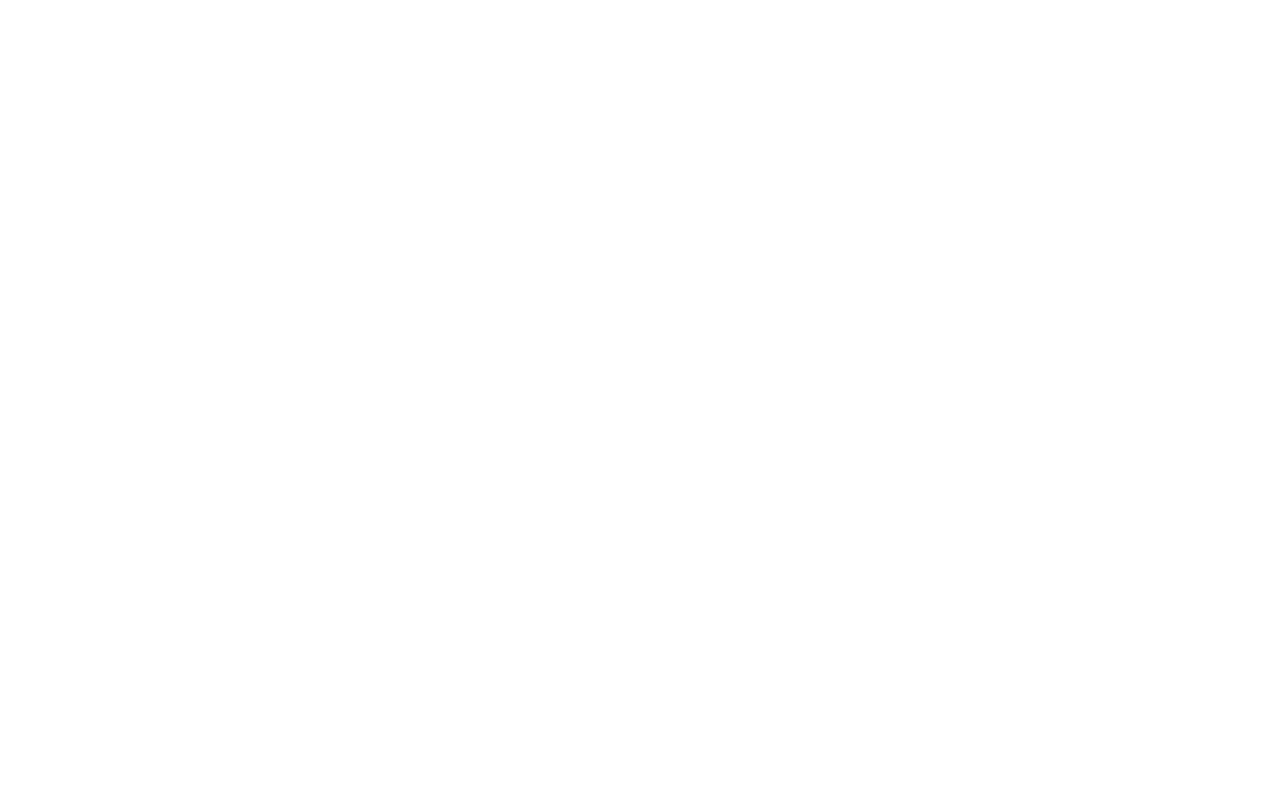
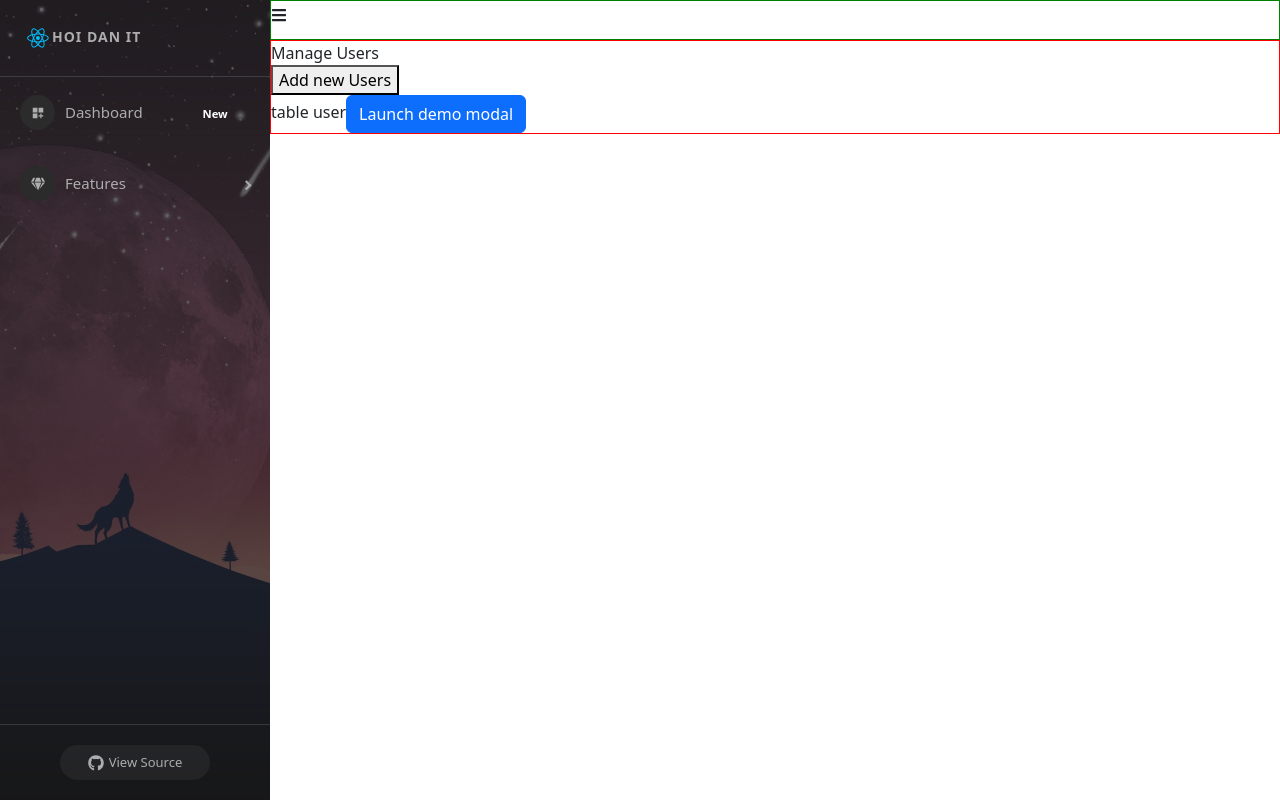
Before and after one commit to alfie-tran/demo-react, a React (Create React App) app: page /admins/manage-users in a window 1280 px wide. Before the commit this address had no page. Built offline with nearby package versions, Linux system fonts and the light colour scheme.

Commit message:
dieu chinh lai route trang Admin (voi Outlet) va tao form user (thuoc tinh backdrop)

```diff
--- a/src/App.scss
+++ b/src/App.scss
@@ -71,6 +71,7 @@
 					color: white;
 					padding: 0 15px;
 					height: 40px;
+					border: none; //xoa vien cua button
 					&.hover {
 						background: black;
 					}
--- a/src/components/Admin/Admin.js
+++ b/src/components/Admin/Admin.js
@@ -2,6 +2,9 @@
 import './Admin.scss';
 import { FaBars } from 'react-icons/fa';
 import { useState } from 'react';
+
+import { Outlet } from 'react-router-dom';
+
 const Admin = (props) => {
 	const [collapsed, setCollapsed] = useState(false); // mình thêm useState để quản lý trạng thái collapsed của sidebar
 	return (
@@ -11,12 +14,17 @@
 				{/* truyền collapsed vào component SideBar để điều khiển trạng thái thu gọn của sidebar */}
 			</div>
 			<div className="admin-content">
-				<FaBars
-					onClick={() => {
-						setCollapsed(!collapsed);
-					}}
-				/>
-				Content go here
+				<div className="admin-header">
+					<FaBars
+						onClick={() => {
+							setCollapsed(!collapsed);
+						}}
+					/>
+				</div>
+
+				<div className="admin-main">
+					<Outlet />
+				</div>
 			</div>
 		</div>
 	);
--- a/src/components/Admin/Admin.scss
+++ b/src/components/Admin/Admin.scss
@@ -1,10 +1,20 @@
 .admin-container {
 	display: flex;
 	flex-direction: row;
-	gap: 20px;
 	.admin-sidebar {
 		.pro-sidebar {
 			height: 100vh !important; //cao tuong thich voi man hinh may tinh cua minh
 		}
 	}
+
+	.admin-content {
+		width: 100%;
+		.admin-header {
+			height: 40px;
+			border: 1px solid green;
+		}
+		.admin-main {
+			border: 1px solid red;
+		}
+	}
 }
--- /dev/null
+++ b/src/components/Admin/Content/DashBoard.js
@@ -0,0 +1,9 @@
+const DashBoard = (props) => {
+	return (
+		<div>
+			Dash Board
+			<div></div>
+		</div>
+	);
+};
+export default DashBoard;
--- /dev/null
+++ b/src/components/Admin/Content/ManageUsers.js
@@ -0,0 +1,18 @@
+import ModalCreateUser from './ModalCreateUser';
+const ManageUsers = (props) => {
+	return (
+		<div className="manage-user-container">
+			<div className="title">Manage Users</div>
+			<div className="manage-content">
+				<div className="">
+					<button>Add new Users</button>
+				</div>
+				<div className="">
+					table user
+					<ModalCreateUser />
+				</div>
+			</div>
+		</div>
+	);
+};
+export default ManageUsers;
--- /dev/null
+++ b/src/components/Admin/Content/ModalCreateUser.js
@@ -0,0 +1,63 @@
+import { useState } from 'react';
+import Button from 'react-bootstrap/Button';
+import Modal from 'react-bootstrap/Modal';
+
+const ModalCreateUser = () => {
+	const [show, setShow] = useState(false);
+
+	const handleClose = () => setShow(false);
+	const handleShow = () => setShow(true);
+
+	return (
+		<>
+			<Button variant="primary" onClick={handleShow}>
+				Launch demo modal
+			</Button>
+
+			<Modal size="xl" show={show} onHide={handleClose} backdrop={false}>
+				<Modal.Header closeButton>
+					<Modal.Title>Add new Users</Modal.Title>
+				</Modal.Header>
+				<Modal.Body>
+					<form className="row g-3">
+						<div className="col-md-6">
+							<label className="form-label">Email</label>
+							<input type="email" className="form-control" />
+						</div>
+						<div className="col-md-6">
+							<label className="form-label">Password</label>
+							<input type="password" className="form-control" />
+						</div>
+
+						<div className="col-md-6">
+							<label className="form-label">Username</label>
+							<input type="text" className="form-control" />
+						</div>
+						<div className="col-md-4">
+							<label className="form-label">Role</label>
+							<select className="form-select">
+								<option selected value="USER">
+									USER
+								</option>
+								<option value="ADMIN">ADMIN</option>
+							</select>
+						</div>
+						<div className="col-md-12">
+							<label className="form-label">Image</label>
+							<input type="file" />
+						</div>
+					</form>
+				</Modal.Body>
+				<Modal.Footer>
+					<Button variant="secondary" onClick={handleClose}>
+						Close
+					</Button>
+					<Button variant="primary" onClick={handleClose}>
+						Save
+					</Button>
+				</Modal.Footer>
+			</Modal>
+		</>
+	);
+};
+export default ModalCreateUser;
--- a/src/components/Admin/SideBar.js
+++ b/src/components/Admin/SideBar.js
@@ -2,11 +2,11 @@
 import { ProSidebar, Menu, MenuItem, SubMenu, SidebarHeader, SidebarFooter, SidebarContent } from 'react-pro-sidebar';
 import { FaTachometerAlt, FaGem, FaList, FaGithub, FaRegLaughWink, FaHeart } from 'react-icons/fa';
 import sidebarBg from '../../assets/bg2.jpg';
-
 import { DiReact } from 'react-icons/di';
 import { MdDashboardCustomize } from 'react-icons/md';
 import './SideBar.scss';
 
+import { Link } from 'react-router-dom';
 const SideBar = (props) => {
 	const { image, collapsed, toggled, handleToggleSidebar } = props;
 	return (
@@ -40,11 +40,16 @@
 					<Menu iconShape="circle">
 						<MenuItem icon={<MdDashboardCustomize />} suffix={<span className="badge red">New</span>}>
 							Dashboard
+							<Link to="/admins" />
 						</MenuItem>
 					</Menu>
 					<Menu iconShape="circle">
 						<SubMenu icon={<FaGem />} title="Features">
-							<MenuItem> Quản lý Users</MenuItem>
+							<MenuItem>
+								{' '}
+								Quản lý Users
+								<Link to="/admins/manage-users" />
+							</MenuItem>
 							<MenuItem> Quản lý Bài Quiz</MenuItem>
 							<MenuItem> Quản lý Câu hỏi</MenuItem>
 						</SubMenu>
--- a/src/index.js
+++ b/src/index.js
@@ -10,6 +10,9 @@
 import Admin from './components/Admin/Admin'; // Import the Admin component
 import HomePage from './components/Home/HomePage';
 
+import DashBoard from './components/Admin/Content/DashBoard';
+import ManageUsers from './components/Admin/Content/ManageUsers';
+
 const root = ReactDOM.createRoot(document.getElementById('root'));
 root.render(
 	<Provider store={store}>
@@ -21,7 +24,10 @@
 					<Route index element={<HomePage />} />
 					<Route path="/users" element={<User />} />
 				</Route>
-				<Route path="/admins" element={<Admin />} />
+				<Route path="/admins" element={<Admin />}>
+					<Route index element={<DashBoard />} />
+					<Route path="manage-users" element={<ManageUsers />} />
+				</Route>
 			</Routes>
 		</BrowserRouter>
 		{/* </React.StrictMode> */}
```
